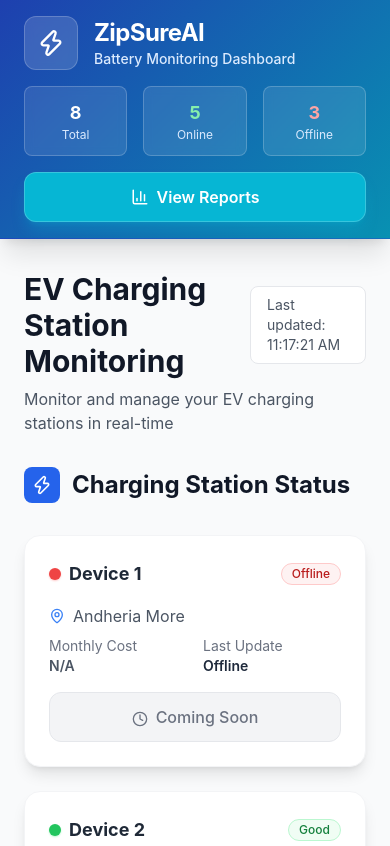
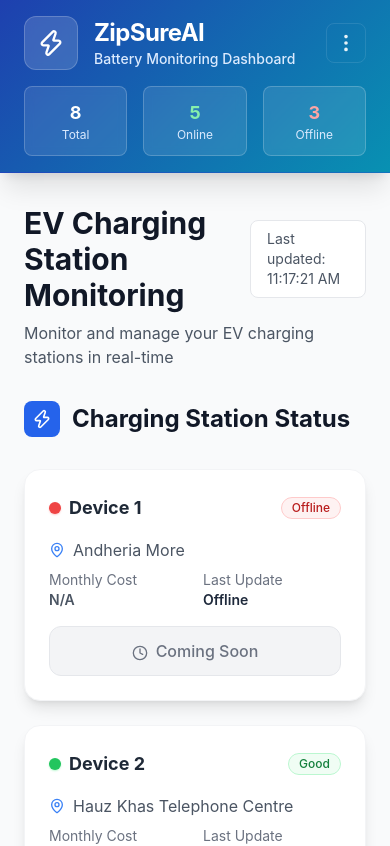
Before and after one commit to ziptraxtech/zipsureai-minidashboard, a React (Create React App) app: page /ev-stations in a window 390 px wide. Shown: the top 846 px of the page. Built offline with nearby package versions, Linux system fonts and the light colour scheme.

Commit message:
feat(header): add 3-dot mobile menu with dropdown; revert desktop navbar to lg; remove mobile-only reports button

```diff
--- a/src/components/Header.tsx
+++ b/src/components/Header.tsx
@@ -1,8 +1,9 @@
-import React from 'react';
-import { Zap, Settings, Bell, BarChart3 } from 'lucide-react';
+import React, { useState } from 'react';
+import { Zap, Settings, Bell, MoreVertical } from 'lucide-react';
 import { Link } from 'react-router-dom';
 
 const Header: React.FC = () => {
+  const [mobileMenuOpen, setMobileMenuOpen] = useState(false);
   return (
     <header className="zipsure-gradient shadow-xl border-b border-blue-600/20">
       <div className="container mx-auto px-6 py-4">
@@ -20,7 +21,7 @@
             </div>
           </div>
 
-          {/* Navigation Links */}
+          {/* Navigation Links (desktop) */}
           <nav className="hidden lg:flex items-center space-x-8">
             <Link to="/" className="text-white/90 hover:text-white transition-colors duration-200 font-medium">
               Dashboard
@@ -65,6 +66,16 @@
               </button>
             </div>
           </div>
+          {/* Mobile kebab menu trigger */}
+          <div className="md:hidden">
+            <button
+              aria-label="Open menu"
+              className="p-2 text-white/90 hover:text-white hover:bg-white/10 rounded-lg transition-all duration-200 border border-white/10"
+              onClick={() => setMobileMenuOpen(!mobileMenuOpen)}
+            >
+              <MoreVertical size={22} />
+            </button>
+          </div>
         </div>
 
         {/* Mobile-only quick actions */}
@@ -83,15 +94,41 @@
               <div className="text-xs text-blue-100">Offline</div>
             </div>
           </div>
-
-          {/* Mobile-only Reports button */}
-          <Link
-            to="/ev-stations"
-            className="mt-4 w-full inline-flex items-center justify-center gap-2 rounded-xl bg-cyan-500 hover:bg-cyan-600 text-white font-semibold py-3 border border-white/20 shadow-lg shadow-cyan-500/30 transition-colors"
-          >
-            <BarChart3 size={18} />
-            <span>View Reports</span>
-          </Link>
+          {/* Mobile dropdown nav */}
+          {mobileMenuOpen && (
+            <div className="mt-4 rounded-xl bg-white/10 backdrop-blur-md border border-white/20 shadow-xl overflow-hidden">
+              <div className="divide-y divide-white/10">
+                <Link
+                  to="/"
+                  onClick={() => setMobileMenuOpen(false)}
+                  className="block px-4 py-3 text-white/90 hover:bg-white/10 hover:text-white transition-colors"
+                >
+                  Dashboard
+                </Link>
+                <a
+                  href="#analytics"
+                  onClick={() => setMobileMenuOpen(false)}
+                  className="block px-4 py-3 text-white/90 hover:bg-white/10 hover:text-white transition-colors"
+                >
+                  Analytics
+                </a>
+                <Link
+                  to="/ev-stations"
+                  onClick={() => setMobileMenuOpen(false)}
+                  className="block px-4 py-3 text-white/90 hover:bg-white/10 hover:text-white transition-colors"
+                >
+                  Reports
+                </Link>
+                <a
+                  href="#settings"
+                  onClick={() => setMobileMenuOpen(false)}
+                  className="block px-4 py-3 text-white/90 hover:bg-white/10 hover:text-white transition-colors"
+                >
+                  Settings
+                </a>
+              </div>
+            </div>
+          )}
         </div>
       </div>
     </header>
```
